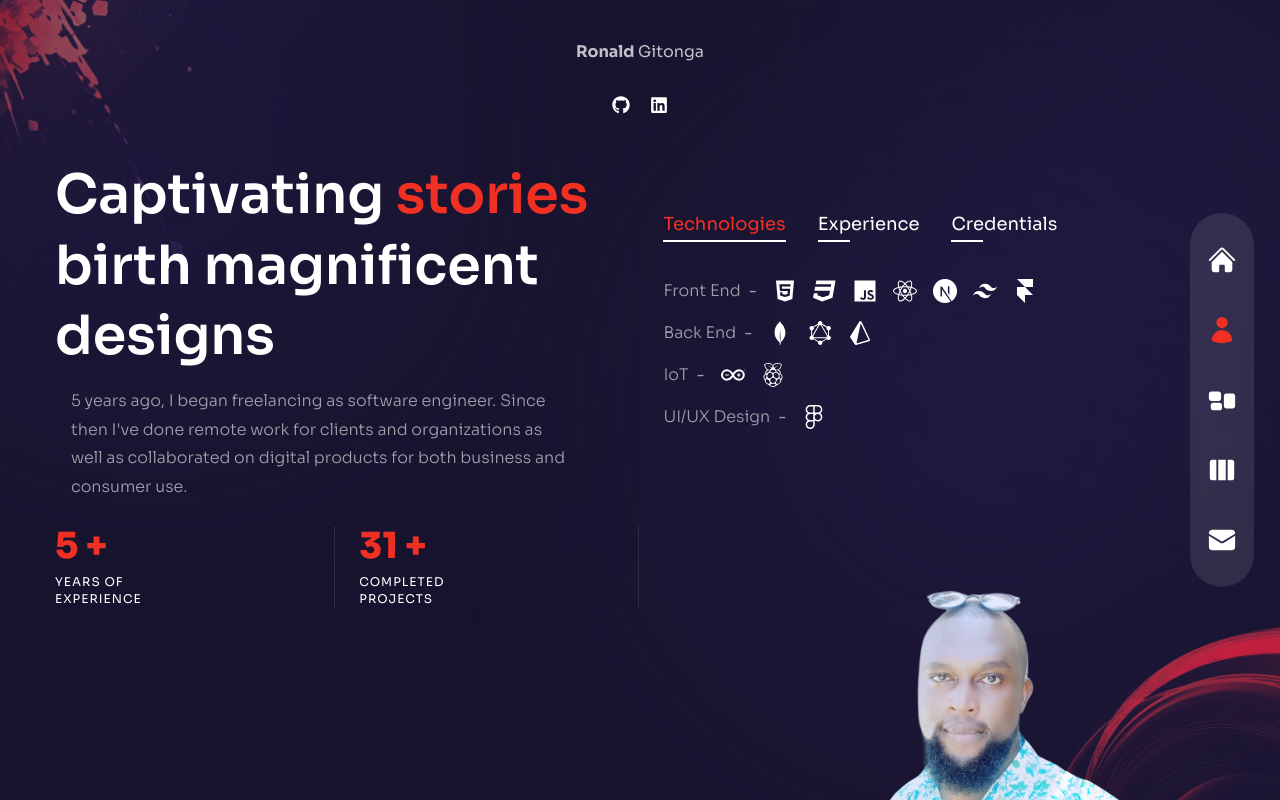
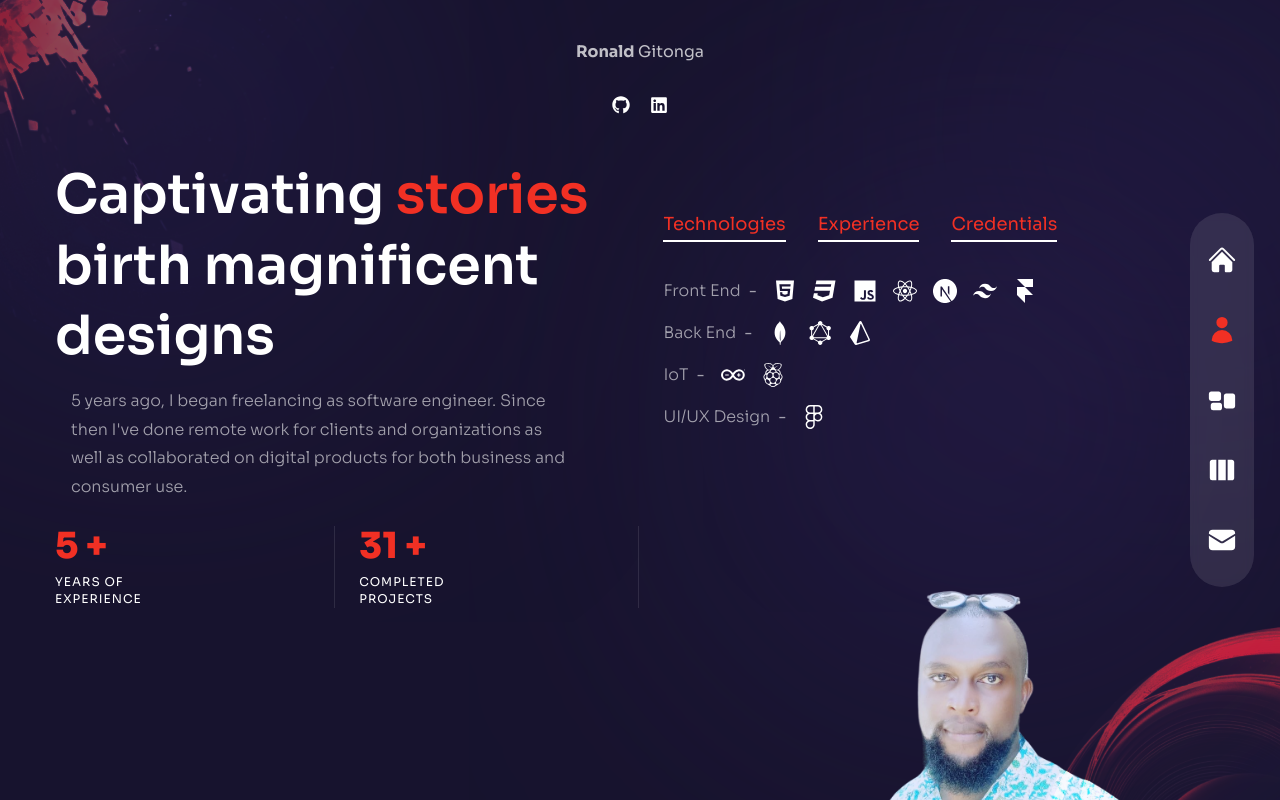
Before and after one commit to RonaldGitonga/Portfolio_v2, a Next.js app: page /about in a window 1280 px wide. Built offline with nearby package versions, Linux system fonts and the light colour scheme.

Commit message:
modified:   pages/about/index.js

```diff
--- a/pages/about/index.js
+++ b/pages/about/index.js
@@ -195,10 +195,10 @@ const About = () => {
           className="flex flex-col w-full xl:max-w-[48%] h-[480px]">
         <div className="flex gap-x-4 xl:gap-x-8 mx-auto xl:mx-0 mb-4">
          {/* { about data pulled from api} */}
-         {aboutData.map((item,itemIndex)=>{
+         {aboutData.map((item,index)=>{
           return(
-            <div key={itemIndex}
-            className={`${index === itemIndex && 'text-accent after:w-[100%] after:bg-accent after:transition-all after:duration-300'} xl:mt-[50px] cursor-pointer capitalize xl:text-lg relative after:w-8
+            <div key={index}
+            className={`${index === index && 'text-accent after:w-[100%] after:bg-accent after:transition-all after:duration-300'} xl:mt-[50px] cursor-pointer capitalize xl:text-lg relative after:w-8
             after:h-[2px] after:bg-white after:absolute after:-bottom-1 after:left-0`}
             onClick={()=>setIndex(itemIndex)}>
 
@@ -209,9 +209,9 @@ const About = () => {
          })}
         </div>
         <div className="py-2 xl:py-6 flex flex-col gap-y-2 xl:gap-y-4 items-center xl:items-start">
-            {aboutData[index].info.map((item,itemIndex)=>{
+            {aboutData[index].info.map((item,index)=>{
               return(
-                <div key={itemIndex} className="flex flex-1 flex-col md:flex-row
+                <div key={index} className="flex flex-1 flex-col md:flex-row
                 max-w-max gap-x-2 items-center text-white/60">
                   {/* {title} */}
                   <div className="font-light mb-2 md:mb-0">{item.title}</div>
```
